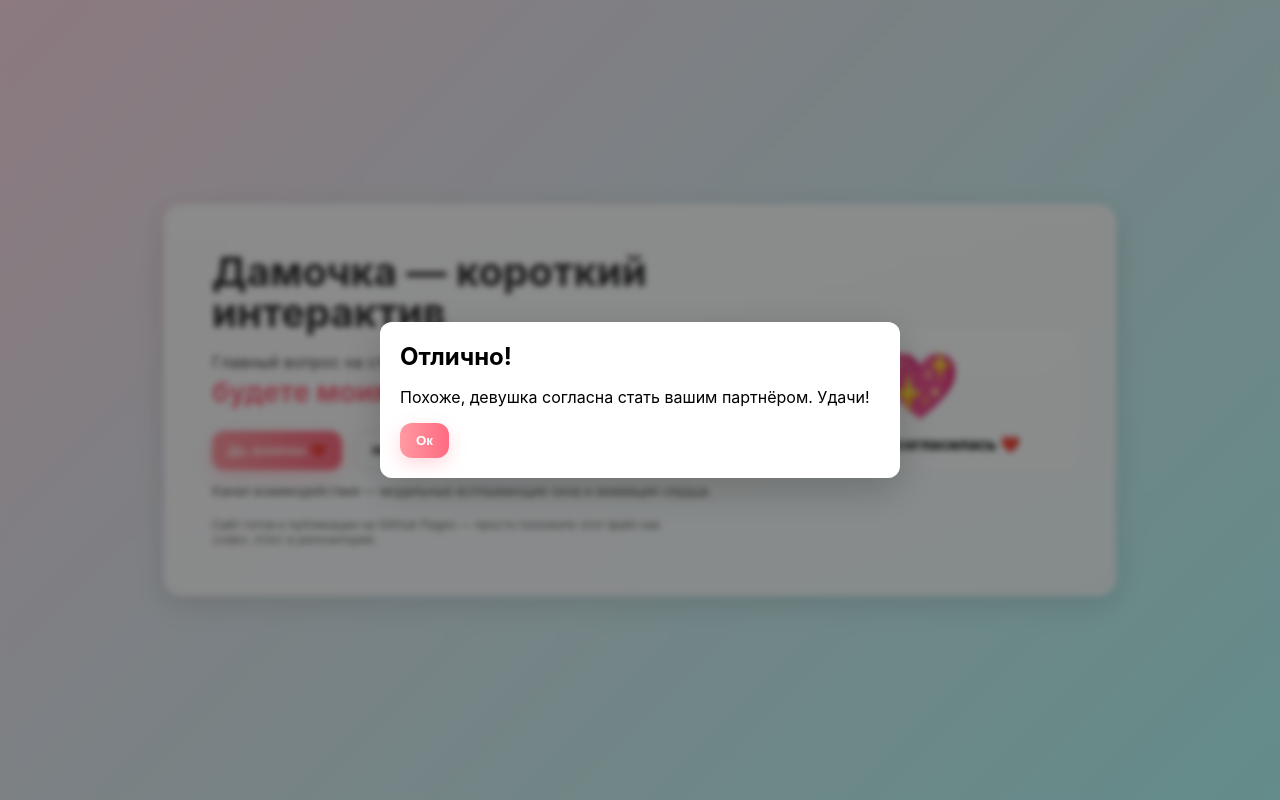
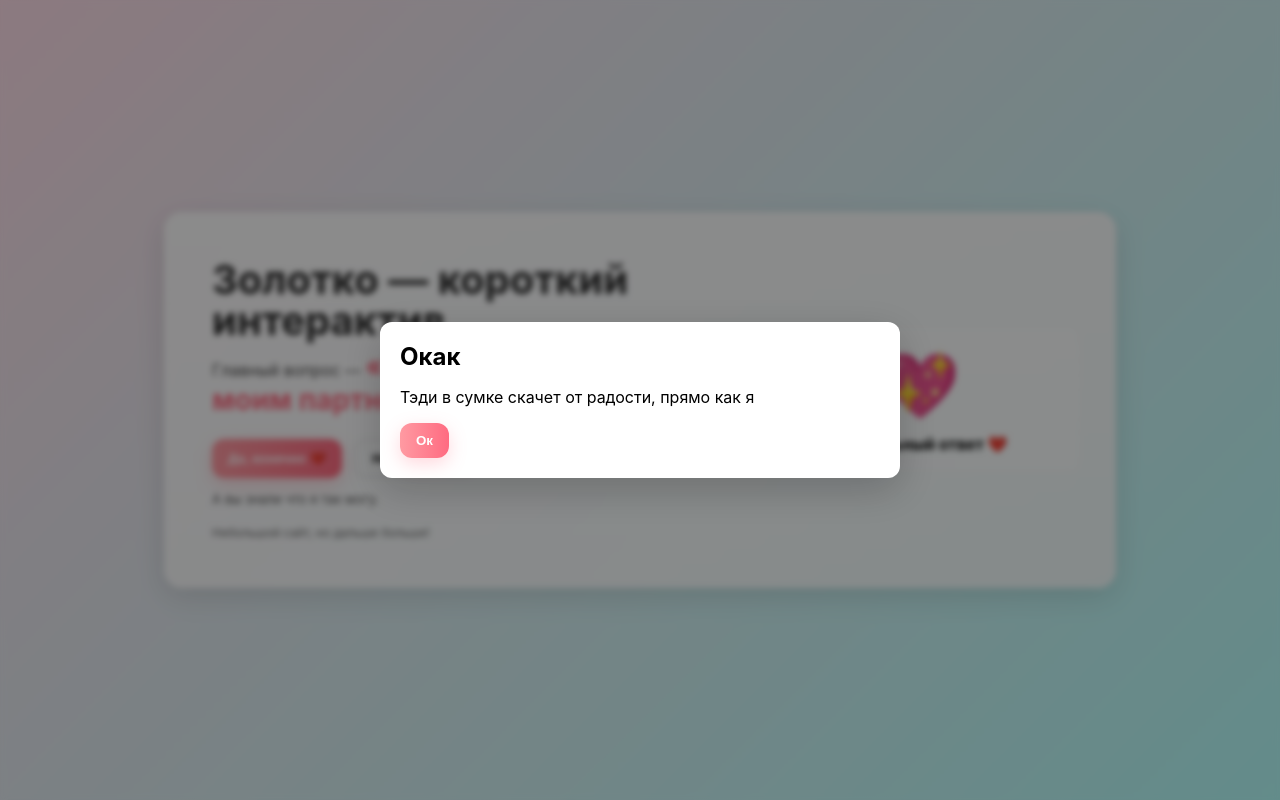
Before and after one commit to boldored/okak, a plain HTML site: page index.html in a window 1280 px wide. Both pictures are taken after a click on the button "Да, конечно ❤️". Drawn offline with Linux system fonts and the light colour scheme.

Commit message:
Update index.html

```diff
--- a/index.html
+++ b/index.html
@@ -3,8 +3,8 @@
 <head>
   <meta charset="utf-8" />
   <meta name="viewport" content="width=device-width, initial-scale=1" />
-  <title>Дамочка — будете моим партнёром?</title>
-  <meta name="description" content="Интерактивный одностраничный сайт: "Дамочка, а вы будете моим партнёром?" — готов для GitHub Pages." />
+  <title>Золотко — будешь моим партнёром?</title>
+  <meta name="description" content="Интерактивный одностраничный сайт: "Золотко, а ты будешь моим партнёром?" — готов для GitHub Pages." />
   <style>
     :root{
       --bg1:#FFDEE9;
@@ -41,15 +41,14 @@
 <body>
   <main class="card" role="main">
     <section class="hero">
-      <h1>Дамочка — короткий интерактив</h1>
-      <p class="lead">Главный вопрос на странице — <span class="phrase">«Дамочка, а вы будете моим партнёром?»</span></p>
+      <h1>Золотко — короткий интерактив</h1>
+      <p class="lead">Главный вопрос — <span class="phrase">«Золотко, а ты будешь моим партнёром?»</span></p>
       <div class="controls" aria-hidden="false">
         <button class="btn btn-yes" id="btnYes">Да, конечно ❤️</button>
         <button class="btn btn-no" id="btnNo">Нет, спасибо</button>
-        <button class="btn" id="btnCopy">Скопировать ссылку</button>
       </div>
-      <p class="small">Канал взаимодействия — модальные всплывающие окна и анимация сердца.</p>
-      <footer>Сайт готов к публикации на GitHub Pages — просто положите этот файл как <code>index.html</code> в репозиторий.</footer>
+      <p class="small">А вы знали что я так могу.</p>
+      <footer>Небольшой сайт, но дальше больше!</footer>
     </section>
 
     <aside class="preview">
@@ -92,15 +91,15 @@
 
     btnYes.addEventListener('click', ()=>{
       heart.classList.add('pulse');
-      result.textContent = 'Ура! Она согласилась ❤️';
-      openModal('Отлично!','Похоже, девушка согласна стать вашим партнёром. Удачи!');
+      result.textContent = 'Правильный ответ ❤️';
+      openModal('Окак','Тэди в сумке скачет от радости, прямо как я');
       setTimeout(()=>heart.classList.remove('pulse'),900);
     });
 
     btnNo.addEventListener('click', ()=>{
       heart.classList.add('pulse');
-      result.textContent = 'Эх... не в этот раз — остаёмся друзьями.';
-      openModal('Ну что ж','Иногда ответ — это тоже ответ. Не переживайте.');
+      result.textContent = 'А, ты хорошо подумала?';
+      openModal('Неправильный ответ');
       setTimeout(()=>heart.classList.remove('pulse'),900);
     });
 
```
